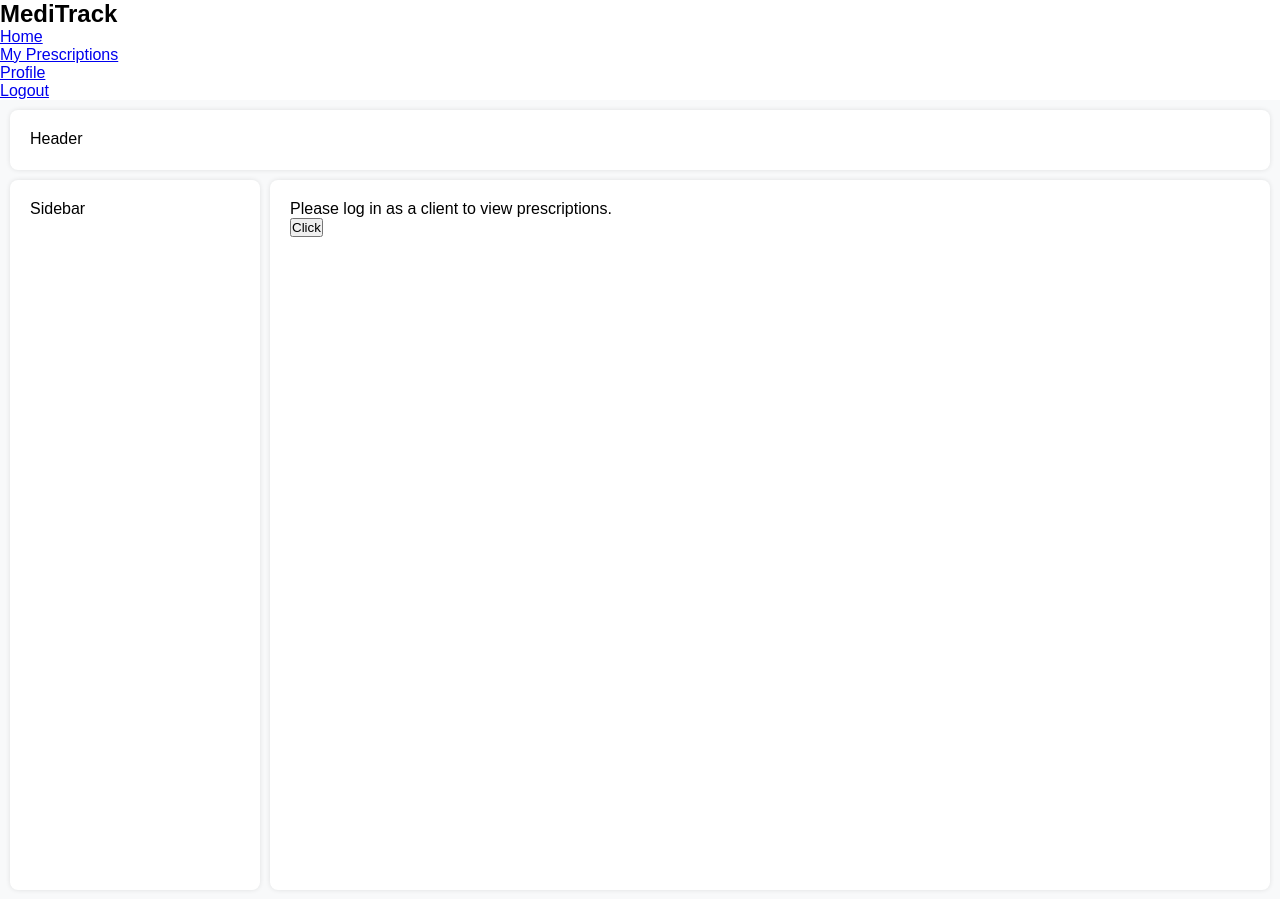
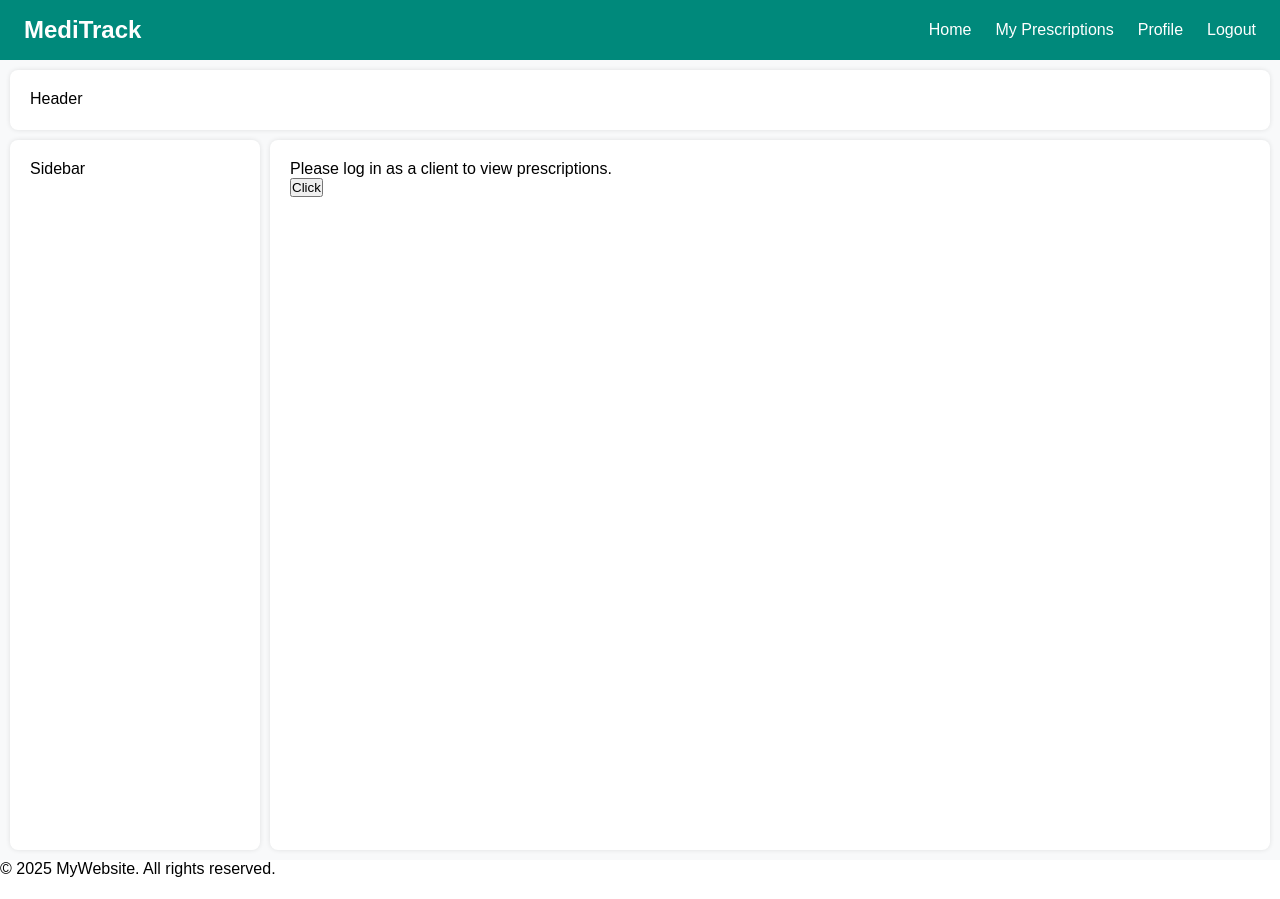
Before and after one commit to moimo1/team-berners-lee, a PHP site: page /view/client/dashboard.php in a window 1280 px wide. Shown: the top 899 px of the page. After the commit the page ends 877 px from the top, so only its background shows below. Run offline with PHP 8.4, Linux system fonts and the light colour scheme; data that the repository does not hold is empty.

Commit message:
Modified styles for the navbar

```diff
--- a/assets/css/client/dashboard.css
+++ b/assets/css/client/dashboard.css
@@ -8,6 +8,43 @@
 html, body {
   height: 100%;
   font-family: Arial, sans-serif;
+}
+
+/* Top navigation header */
+.navbar {
+  background: #00897b;
+  color: #ffffff;
+  display: flex;
+  align-items: center;
+  justify-content: space-between;
+  padding: 16px 24px;
+}
+
+.navbar .logo {
+  margin: 0;
+  font-size: 24px;
+  font-weight: 700;
+  color: #ffffff;
+}
+
+.navbar .nav-links {
+  list-style: none;
+  display: flex;
+  gap: 24px;
+  margin: 0;
+  padding: 0;
+}
+
+.navbar .nav-links a {
+  color: #ffffff;
+  text-decoration: none;
+  font-weight: 500;
+}
+
+.navbar .nav-links a:hover,
+.navbar .nav-links a:focus {
+  text-decoration: underline;
+  text-underline-offset: 3px;
 }
 
 /* Main layout */
@@ -59,3 +96,5 @@ html, body {
     display: none;
   }
 }
+
+/* Keep dashboard-focused styles here. Page-specific styles moved to per-page CSS. */
--- a/includes/navbar.php
+++ b/includes/navbar.php
@@ -18,8 +18,8 @@
             <li><a href="<?=$base ?>/view/doctor/report.php">Reports</a></li>
 
         <?php elseif ($role === 'client'): ?>
-            <li><a href="<?=$base ?>/view/client/dashboard.php">Home</li>
-            <li><a href="<?=$base ?>/view/client/dashboard.php">My Prescriptions</a></li>
+            <li><a href="<?=$base ?>/view/client/dashboard.php">Home</a></li>
+            <li><a href="<?=$base ?>/view/client/prescription-details.php">My Prescriptions</a></li>
             <li><a href="<?=$base ?>/view/client/profile.php">Profile</a></li>
         <?php endif; ?>
 
```
